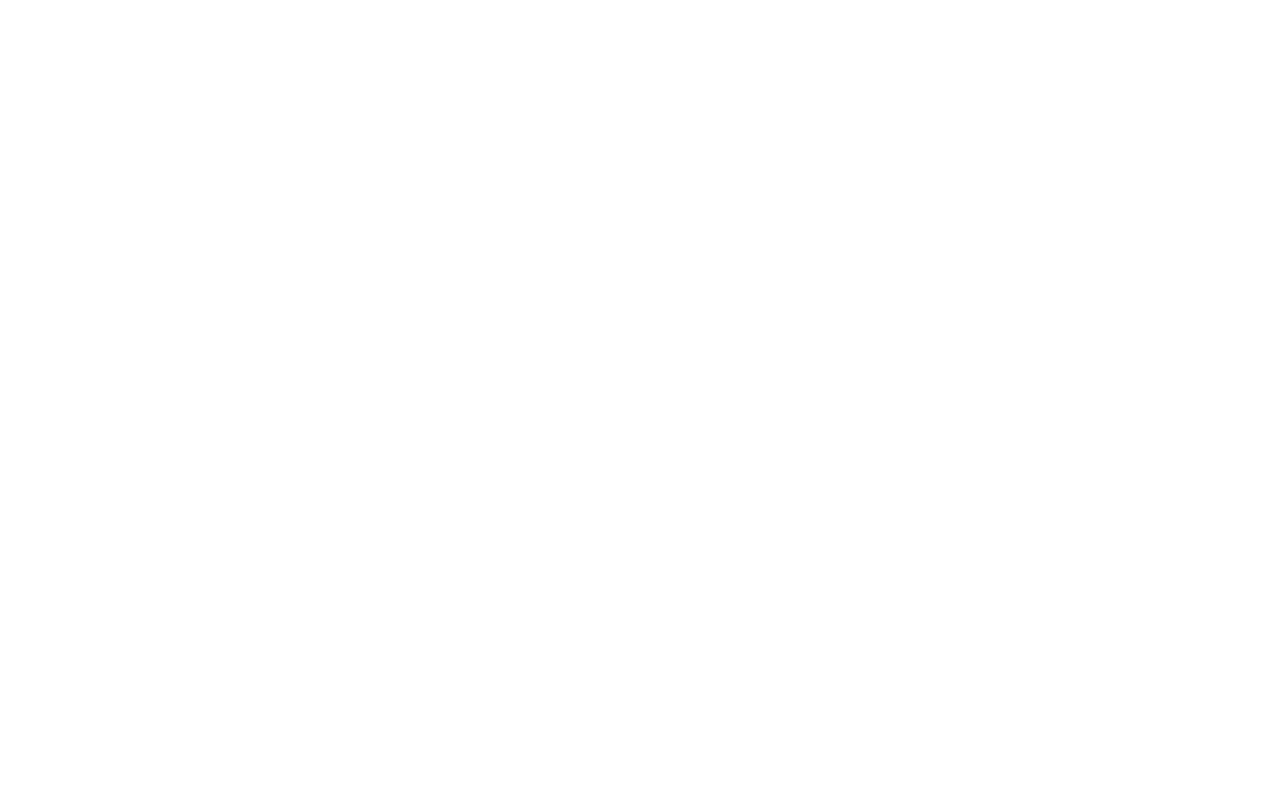
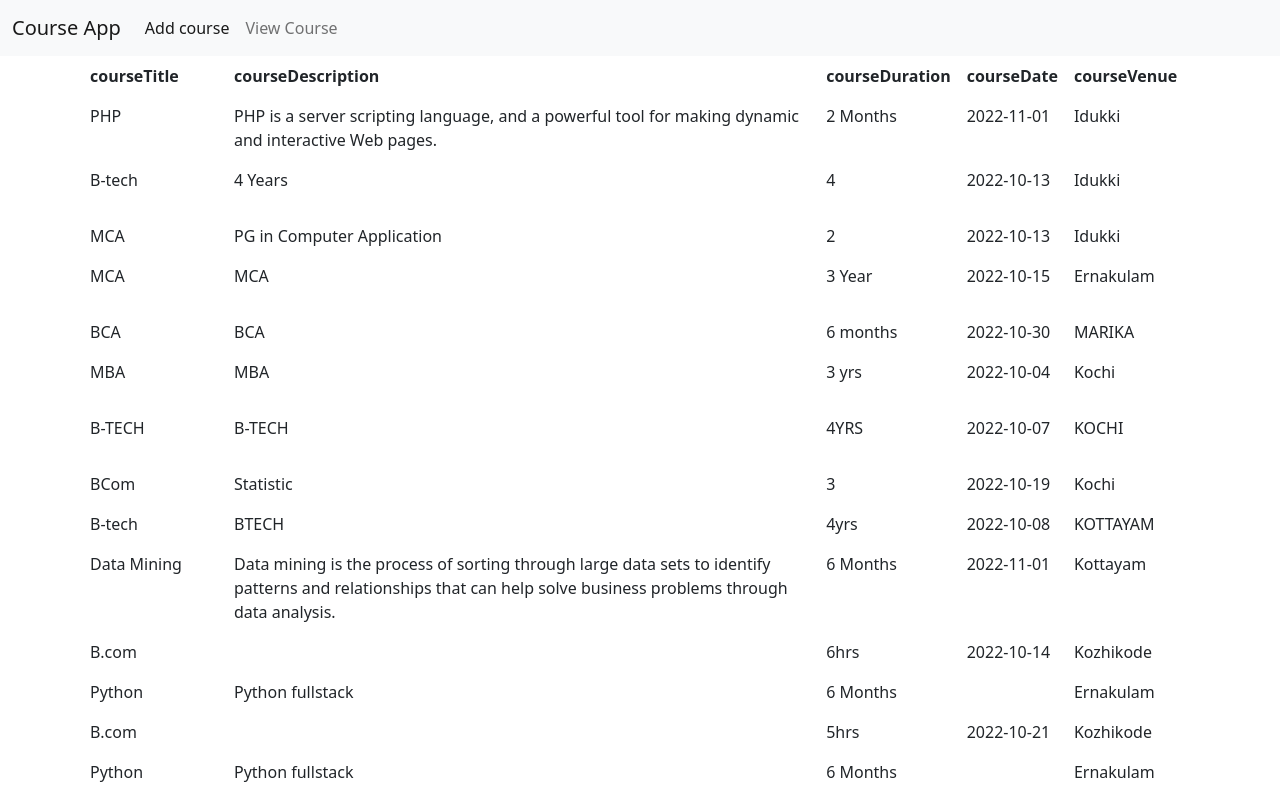
Before and after one commit to rahul3520/course_angular_app, an Angular app: page /view in a window 1280 px wide. Before the commit this address led to /. Shown: the top 800 px of the page. Built offline with nearby package versions, Linux system fonts and the light colour scheme.

Commit message:
navbar and routing done

```diff
--- a/src/app/add-course/add-course.component.html
+++ b/src/app/add-course/add-course.component.html
@@ -1,12 +1,11 @@
+<app-nav-bar></app-nav-bar>
+
 <div class="container">
     <div class="row">
         <div class="col col-12 col-sm-12 col-md-12 col-lg-12 col-xl-12 col-xxl-12">
 
             <div class="row g-3">
-                <div class="col col-12 col-sm-12 col-md-12 col-lg-12 col-xl-12 col-xxl-12">
-                    <label for="" class="label-control">ID</label>
-                    <input type="text" class="form-control">
-                </div>
+
                 <div class="col col-12 col-sm-12 col-md-12 col-lg-12 col-xl-12 col-xxl-12">
                     <label for="" class="label-control">Title</label>
                     <input type="text" class="form-control">
--- a/src/app/app.module.ts
+++ b/src/app/app.module.ts
@@ -1,22 +1,35 @@
 import { NgModule } from '@angular/core';
 import { BrowserModule } from '@angular/platform-browser';
-import { RouterModule } from '@angular/router';
+import { RouterModule, Routes } from '@angular/router';
 
 import { AppRoutingModule } from './app-routing.module';
 import { AppComponent } from './app.component';
 import { AddCourseComponent } from './add-course/add-course.component';
 import { ViewCourseComponent } from './view-course/view-course.component';
+import { NavBarComponent } from './nav-bar/nav-bar.component';
+
+const myRoute:Routes=[
+  {
+    path:"",
+    component:AddCourseComponent
+  },
+  {
+    path:"view",
+    component:ViewCourseComponent
+  }
+]
 
 @NgModule({
   declarations: [
     AppComponent,
     AddCourseComponent,
-    ViewCourseComponent
+    ViewCourseComponent,
+    NavBarComponent
   ],
   imports: [
     BrowserModule,
     AppRoutingModule,
-    RouterModule
+    RouterModule.forRoot(myRoute)
   ],
   providers: [],
   bootstrap: [AppComponent]
--- /dev/null
+++ b/src/app/nav-bar/nav-bar.component.html
@@ -0,0 +1,19 @@
+<nav class="navbar navbar-expand-lg bg-light">
+    <div class="container-fluid">
+      <a class="navbar-brand" href="#">Course App</a>
+      <button class="navbar-toggler" type="button" data-bs-toggle="collapse" data-bs-target="#navbarNav" aria-controls="navbarNav" aria-expanded="false" aria-label="Toggle navigation">
+        <span class="navbar-toggler-icon"></span>
+      </button>
+      <div class="collapse navbar-collapse" id="navbarNav">
+        <ul class="navbar-nav">
+          <li class="nav-item">
+            <a class="nav-link active" aria-current="page" routerLink="/">Add course</a>
+          </li>
+          <li class="nav-item">
+            <a class="nav-link" routerLink="/view">View Course</a>
+          </li>
+
+        </ul>
+      </div>
+    </div>
+  </nav>
--- a/src/app/view-course/view-course.component.html
+++ b/src/app/view-course/view-course.component.html
@@ -1,3 +1,5 @@
+<app-nav-bar></app-nav-bar>
+
 <div class="container">
     <div class="row">
         <div class="col col-12 col-sm-12 col-md-12 col-lg-12 col-xl-12 col-xxl-12">
@@ -5,7 +7,7 @@
             <table class="table table-borderless">
                 <thead>
                     <tr>
-                        <th>_id</th>
+                        <!-- <th>_id</th> -->
                         <th>courseTitle</th>
                         <th>courseDescription</th>
                         <th>courseDuration</th>
@@ -16,7 +18,7 @@
 
                 <tbody>
                     <tr *ngFor="let i of courses">
-                        <td>{{i._id}}</td>
+                        <!-- <td>{{i._id}}</td> -->
                         <td>{{i.courseTitle}}</td>
                         <td>{{i.courseDescription}}</td>
                         <td>{{i.courseDuration}}</td>
```
Also changed, not shown: src/app/nav-bar/nav-bar.component.ts (added, +10 -0 lines), src/app/nav-bar/nav-bar.component.css (added).
